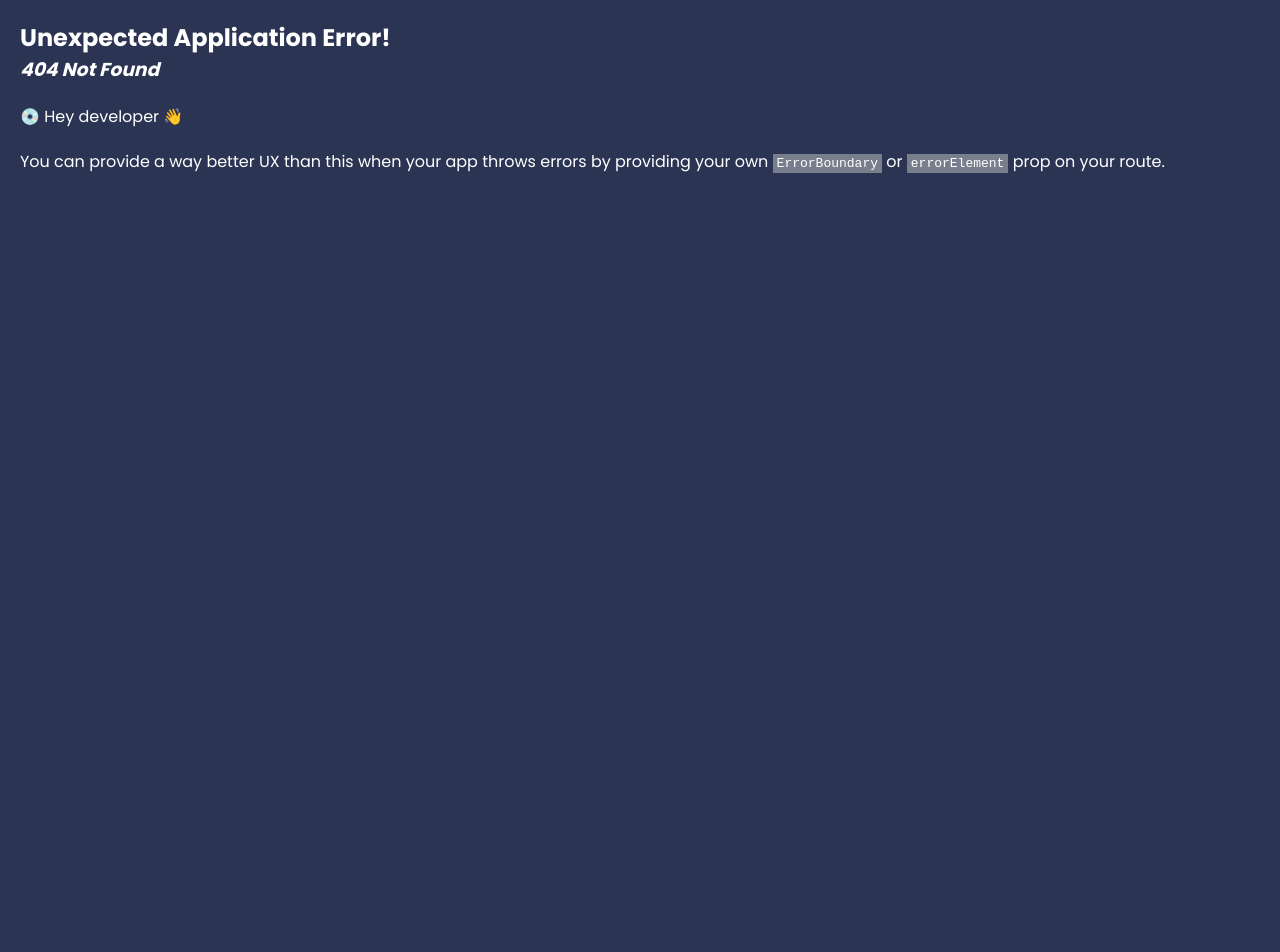
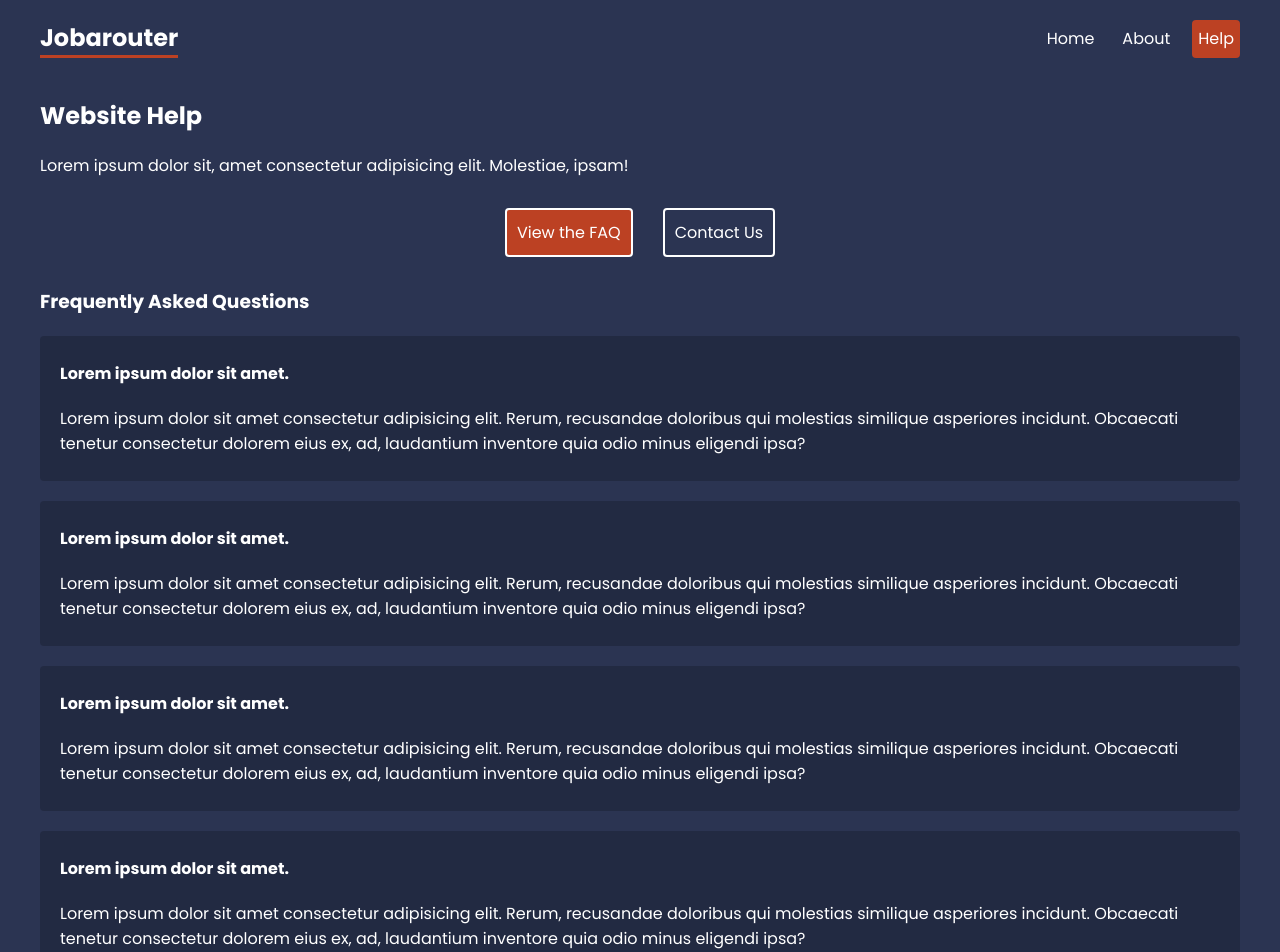
Before and after one commit to kishanlalchoudhary/Jobarouter-ReactRouter, a React (Create React App) app: page /help/faq in a window 1280 px wide. Before the commit this address had no page. Shown: the top 952 px of the page. Before the commit the page ends 800 px from the top, so only its background shows below. Built offline with nearby package versions, Linux system fonts and the light colour scheme.

Commit message:
lesson-4-5

```diff
--- a/src/App.js
+++ b/src/App.js
@@ -8,15 +8,24 @@
 // pages
 import Home from "./pages/Home";
 import About from "./pages/About";
+import Faq from "./pages/help/Faq";
+import Contact from "./pages/help/Contact";
 
 // layouts
 import RootLayout from "./layouts/RootLayout";
+import HelpLayout from "./layouts/HelpLayout";
+import NotFound from "./pages/NotFound";
 
 const router = createBrowserRouter(
   createRoutesFromElements(
     <Route path="/" element={<RootLayout />}>
       <Route index element={<Home />} />
       <Route path="about" element={<About />} />
+      <Route path="help" element={<HelpLayout />}>
+        <Route path="faq" element={<Faq />} />
+        <Route path="contact" element={<Contact />} />
+      </Route>
+      <Route path="*" element={<NotFound />} />
     </Route>
   )
 );
--- a/src/index.css
+++ b/src/index.css
@@ -62,8 +62,61 @@
 }
 
 /* help layout */
+.help-layout nav {
+    display: flex;
+    justify-content: center;
+    gap: 30px;
+    margin: 30px 0;
+}
+
+.help-layout nav a {
+    padding: 10px;
+    border: 2px solid white;
+    border-radius: 4px;
+    text-decoration: none;
+}
+
+.help-layout nav a:hover {
+    border-color: var(--primary);
+}
+
+.help-layout nav a.active {
+    background: var(--primary);
+}
 
 /* faq */
+.faq .question {
+    background: rgba(0, 0, 0, 0.2);
+    padding: 5px 20px;
+    border-radius: 4px;
+    margin: 20px 0;
+}
+
+/* contact form */
+form {
+    margin-top: 30px;
+}
+
+form input,
+form label span,
+form textarea {
+    display: block;
+}
+
+form input,
+form textarea {
+    margin-bottom: 30px;
+    padding: 8px;
+    border-radius: 4px;
+    border: 0;
+    outline: none;
+    width: 300px;
+    color: var(--secondary);
+}
+
+form label span {
+    margin-bottom: 30px;
+}
 
 /* careers list */
 
--- /dev/null
+++ b/src/layouts/HelpLayout.js
@@ -0,0 +1,18 @@
+import { NavLink, Outlet } from "react-router-dom";
+
+export default function HelpLayout() {
+  return (
+    <div className="help-layout">
+      <h2>Website Help</h2>
+      <p>
+        Lorem ipsum dolor sit, amet consectetur adipisicing elit. Molestiae,
+        ipsam!
+      </p>
+      <nav>
+        <NavLink to="faq">View the FAQ</NavLink>
+        <NavLink to="contact">Contact Us</NavLink>
+      </nav>
+      <Outlet />
+    </div>
+  );
+}
--- a/src/layouts/RootLayout.js
+++ b/src/layouts/RootLayout.js
@@ -8,6 +8,7 @@
           <h1>Jobarouter</h1>
           <NavLink to="/">Home</NavLink>
           <NavLink to="about">About</NavLink>
+          <NavLink to="help">Help</NavLink>
         </nav>
       </header>
       <main>
--- /dev/null
+++ b/src/pages/NotFound.js
@@ -0,0 +1,18 @@
+import { Link } from "react-router-dom";
+
+export default function NotFound() {
+  return (
+    <div>
+      <h2>Page not found!</h2>
+      <p>
+        Lorem ipsum dolor sit, amet consectetur adipisicing elit. Suscipit
+        impedit laboriosam atque doloremque minima ullam delectus dicta quia
+        alias ipsum? Lorem ipsum dolor sit amet consectetur adipisicing elit.
+        Laborum, earum?
+      </p>
+      <p>
+        Go to the <Link to="/">Homepage</Link>.
+      </p>
+    </div>
+  );
+}
--- /dev/null
+++ b/src/pages/help/Contact.js
@@ -0,0 +1,18 @@
+export default function Contact() {
+  return (
+    <div className="contact">
+      <h3>Contact Us</h3>
+      <form>
+        <label>
+          <span>Your email:</span>
+          <input type="email" name="email" required />
+        </label>
+        <label>
+          <span>Your message:</span>
+          <textarea name="message" required></textarea>
+        </label>
+        <button>Submit</button>
+      </form>
+    </div>
+  );
+}
--- /dev/null
+++ b/src/pages/help/Faq.js
@@ -0,0 +1,67 @@
+export default function Faq() {
+  return (
+    <div className="faq">
+      <h3>Frequently Asked Questions</h3>
+
+      <div className="question">
+        <p>
+          <strong>Lorem ipsum dolor sit amet.</strong>
+        </p>
+        <p>
+          Lorem ipsum dolor sit amet consectetur adipisicing elit. Rerum,
+          recusandae doloribus qui molestias similique asperiores incidunt.
+          Obcaecati tenetur consectetur dolorem eius ex, ad, laudantium
+          inventore quia odio minus eligendi ipsa?
+        </p>
+      </div>
+
+      <div className="question">
+        <p>
+          <strong>Lorem ipsum dolor sit amet.</strong>
+        </p>
+        <p>
+          Lorem ipsum dolor sit amet consectetur adipisicing elit. Rerum,
+          recusandae doloribus qui molestias similique asperiores incidunt.
+          Obcaecati tenetur consectetur dolorem eius ex, ad, laudantium
+          inventore quia odio minus eligendi ipsa?
+        </p>
+      </div>
+
+      <div className="question">
+        <p>
+          <strong>Lorem ipsum dolor sit amet.</strong>
+        </p>
+        <p>
+          Lorem ipsum dolor sit amet consectetur adipisicing elit. Rerum,
+          recusandae doloribus qui molestias similique asperiores incidunt.
+          Obcaecati tenetur consectetur dolorem eius ex, ad, laudantium
+          inventore quia odio minus eligendi ipsa?
+        </p>
+      </div>
+
+      <div className="question">
+        <p>
+          <strong>Lorem ipsum dolor sit amet.</strong>
+        </p>
+        <p>
+          Lorem ipsum dolor sit amet consectetur adipisicing elit. Rerum,
+          recusandae doloribus qui molestias similique asperiores incidunt.
+          Obcaecati tenetur consectetur dolorem eius ex, ad, laudantium
+          inventore quia odio minus eligendi ipsa?
+        </p>
+      </div>
+
+      <div className="question">
+        <p>
+          <strong>Lorem ipsum dolor sit amet.</strong>
+        </p>
+        <p>
+          Lorem ipsum dolor sit amet consectetur adipisicing elit. Rerum,
+          recusandae doloribus qui molestias similique asperiores incidunt.
+          Obcaecati tenetur consectetur dolorem eius ex, ad, laudantium
+          inventore quia odio minus eligendi ipsa?
+        </p>
+      </div>
+    </div>
+  );
+}
```
